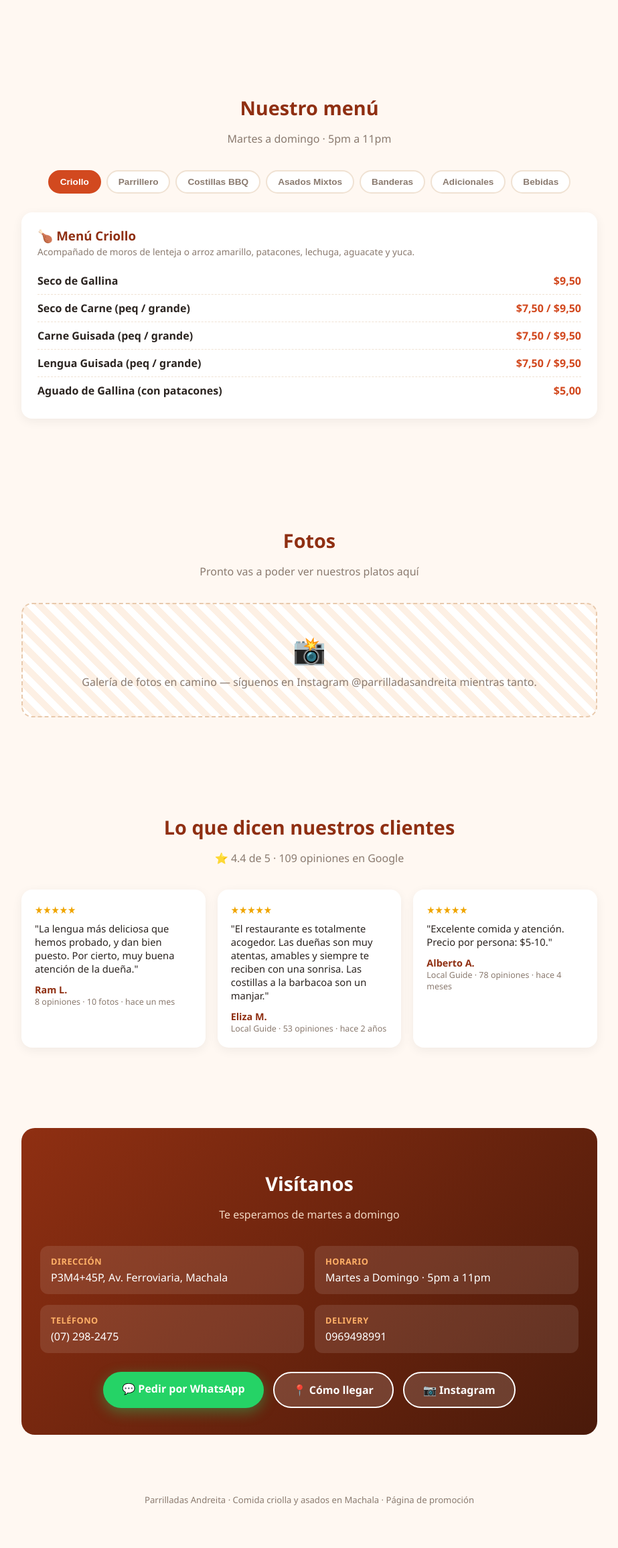
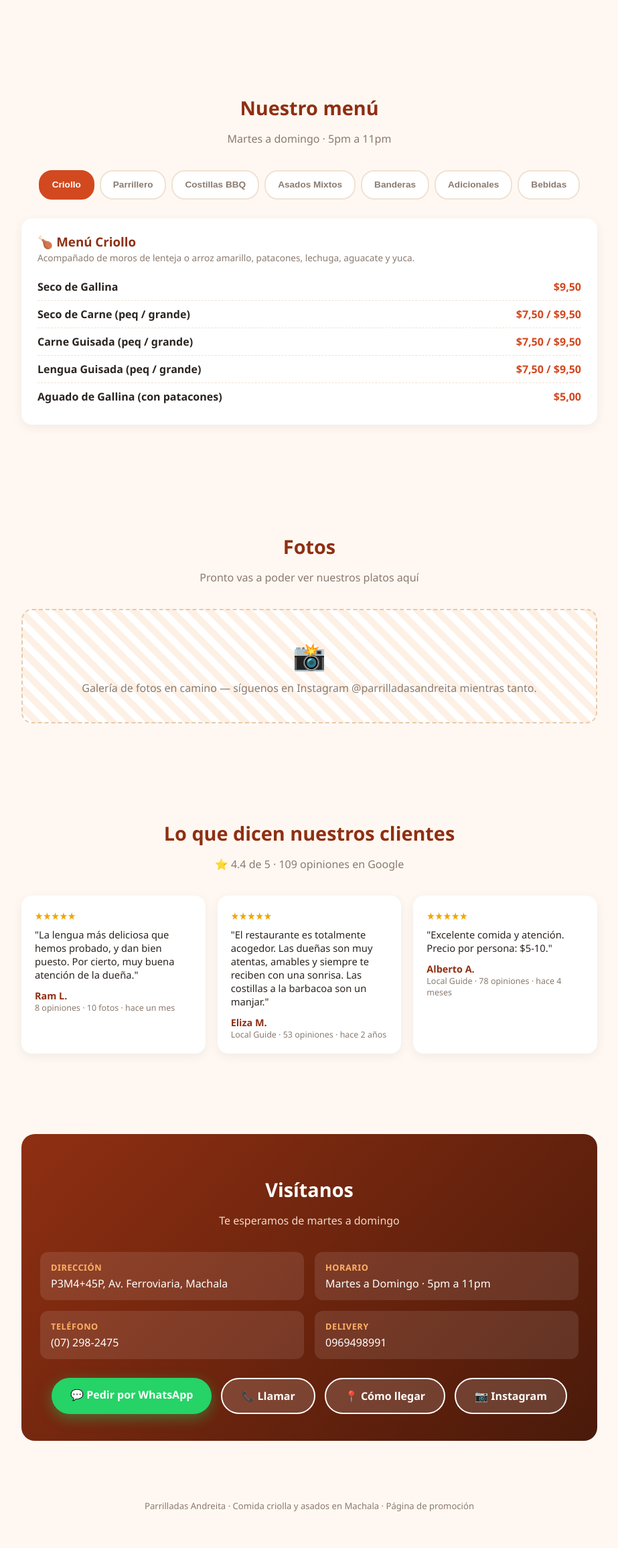
Before and after one commit to 54gj2zffvt-sys/vista-costera-42, a plain HTML site: page index.html in a window 1280 px wide. Shown: the part 1098-3409 px from the top of the page at 67% size, without its empty margins (178-1101 px from the left). Drawn offline with Linux system fonts and the light colour scheme.

Commit message:
Mejorar usabilidad móvil: botón de llamar, teléfonos clicables, evitar desbordes en pantallas pequeñas

```diff
--- a/index.html
+++ b/index.html
@@ -2,7 +2,8 @@
 <html lang="es">
 <head>
 <meta charset="UTF-8">
-<meta name="viewport" content="width=device-width, initial-scale=1.0">
+<meta name="viewport" content="width=device-width, initial-scale=1.0, maximum-scale=5.0">
+<meta name="theme-color" content="#d2491f">
 <title>Parrilladas Andreita | Comida criolla y asados en Machala</title>
 <meta name="description" content="Parrilladas Andreita - Comida criolla, costillas BBQ y asados al carbón en Machala. Servicio a domicilio. 4.4★ con 109 opiniones.">
 <style>
@@ -16,15 +17,18 @@
     --text: #2b2420;
     --muted: #8a7a6f;
   }
-  * { box-sizing: border-box; }
-  html { scroll-behavior: smooth; }
+  * { box-sizing: border-box; -webkit-tap-highlight-color: transparent; }
+  html { scroll-behavior: smooth; overflow-x: hidden; }
   body {
     margin: 0;
     font-family: 'Segoe UI', Tahoma, Geneva, Verdana, sans-serif;
     background: var(--bg);
     color: var(--text);
+    overflow-x: hidden;
+    width: 100%;
   }
   a { text-decoration: none; color: inherit; }
+  img { max-width: 100%; display: block; }
 
   /* NAV */
   nav {
@@ -37,7 +41,8 @@
     display: flex;
     align-items: center;
     justify-content: space-between;
-    padding: 12px 24px;
+    gap: 10px;
+    padding: 12px 16px;
   }
   nav .brand {
     font-weight: 800;
@@ -62,6 +67,10 @@
   }
   @media (max-width: 700px) {
     nav .links { display: none; }
+  }
+  @media (max-width: 420px) {
+    nav .brand { font-size: 1rem; }
+    nav .cta-btn { padding: 8px 12px; font-size: 0.78rem; }
   }
 
   /* HERO */
@@ -214,7 +223,8 @@
   .menu-tab {
     background: #fff;
     border: 2px solid #f0e2d3;
-    padding: 8px 16px;
+    padding: 11px 18px;
+    min-height: 44px;
     border-radius: 20px;
     font-weight: 700;
     font-size: 0.85rem;
@@ -544,15 +554,16 @@
         </div>
         <div class="visit-item">
           <strong>Teléfono</strong>
-          (07) 298-2475
+          <a href="tel:+59372982475">(07) 298-2475</a>
         </div>
         <div class="visit-item">
           <strong>Delivery</strong>
-          0969498991
+          <a href="https://wa.me/593969498991?text=Hola%2C%20quisiera%20hacer%20un%20pedido%20en%20Parrilladas%20Andreita" target="_blank" rel="noopener">0969498991</a>
         </div>
       </div>
       <div class="cta-row">
         <a class="btn btn-primary" href="https://wa.me/593969498991?text=Hola%2C%20quisiera%20hacer%20un%20pedido%20en%20Parrilladas%20Andreita" target="_blank" rel="noopener">💬 Pedir por WhatsApp</a>
+        <a class="btn btn-secondary" href="tel:+59372982475">📞 Llamar</a>
         <a class="btn btn-secondary" href="https://www.google.com/maps/search/?api=1&query=P3M4%2B45P+Machala" target="_blank" rel="noopener">📍 Cómo llegar</a>
         <a class="btn btn-secondary" href="https://instagram.com/parrilladasandreita" target="_blank" rel="noopener">📷 Instagram</a>
       </div>
```
